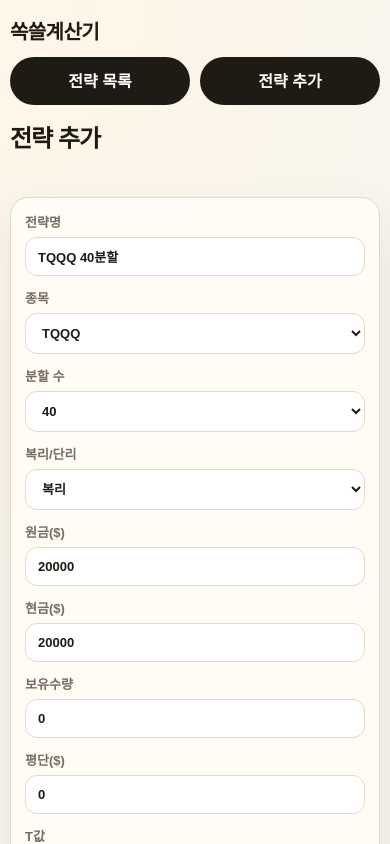
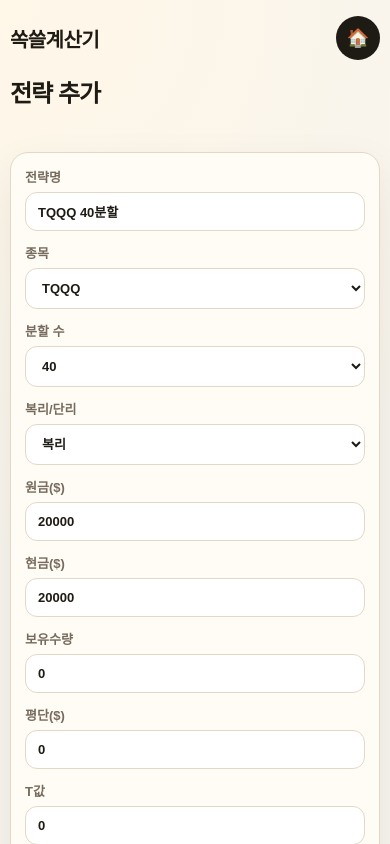
Before and after one commit to wkdeogh/LTH, a Next.js app: page /strategies/new in a window 390 px wide. Shown: the top 844 px of the page. Built offline with nearby package versions, Linux system fonts and the light colour scheme.

Commit message:
Improve navigation and strategy tabs

```diff
--- a/src/app/globals.css
+++ b/src/app/globals.css
@@ -55,12 +55,6 @@
   letter-spacing: -0.03em;
 }
 
-.nav {
-  display: flex;
-  gap: 10px;
-}
-
-.nav a,
 .button,
 button {
   background: var(--ink);
@@ -73,6 +67,54 @@
   justify-content: center;
   min-height: 44px;
   padding: 11px 15px;
+}
+
+.home-button {
+  align-items: center;
+  background: var(--ink);
+  border-radius: 999px;
+  color: #fff;
+  display: inline-flex;
+  font-size: 18px;
+  height: 44px;
+  justify-content: center;
+  width: 44px;
+}
+
+.title-row {
+  align-items: center;
+  display: flex;
+  gap: 12px;
+  justify-content: space-between;
+}
+
+.tabs {
+  background: #fff;
+  border: 1px solid var(--line);
+  border-radius: 18px;
+  display: grid;
+  gap: 4px;
+  grid-template-columns: repeat(3, 1fr);
+  padding: 4px;
+}
+
+.tab {
+  align-items: center;
+  border-radius: 14px;
+  color: var(--muted);
+  display: flex;
+  font-size: 14px;
+  font-weight: 800;
+  justify-content: center;
+  min-height: 42px;
+  padding: 9px 8px;
+  text-align: center;
+}
+
+.tab.active {
+  background: var(--ink);
+  color: #fff;
+  box-shadow: 0 8px 18px rgba(30, 26, 20, 0.16);
 }
 
 .button.secondary,
@@ -241,9 +283,8 @@
   }
 
   .topbar {
-    align-items: flex-start;
-    flex-direction: column;
-    gap: 12px;
+    align-items: center;
+    flex-direction: row;
     margin-bottom: 20px;
   }
 
@@ -267,16 +308,30 @@
     grid-template-columns: 1fr;
   }
 
-  .actions,
-  .nav {
+  .actions {
     width: 100%;
   }
 
   .button,
-  button,
-  .nav a {
+  button {
     flex: 1;
     min-height: 48px;
+  }
+
+  .title-row {
+    align-items: stretch;
+    flex-direction: column;
+  }
+
+  .tabs {
+    border-radius: 16px;
+    gap: 3px;
+  }
+
+  .tab {
+    font-size: 13px;
+    min-height: 44px;
+    padding: 8px 5px;
   }
 
   th,
--- a/src/app/layout.tsx
+++ b/src/app/layout.tsx
@@ -16,10 +16,9 @@
             <Link className="brand" href="/">
               쏙쓸계산기
             </Link>
-            <nav className="nav">
-              <Link href="/">전략 목록</Link>
-              <Link href="/strategies/new">전략 추가</Link>
-            </nav>
+            <Link className="home-button" href="/" aria-label="전략 목록으로 이동" title="전략 목록">
+              🏠
+            </Link>
           </header>
           {children}
         </main>
--- a/src/app/page.tsx
+++ b/src/app/page.tsx
@@ -30,7 +30,10 @@
   return (
     <div className="stack">
       <section className="hero">
-        <h1>전략 목록</h1>
+        <div className="title-row">
+          <h1>전략 목록</h1>
+          <Link className="button" href="/strategies/new">전략 추가</Link>
+        </div>
       </section>
 
       {strategies && strategies.length > 0 ? (
@@ -59,7 +62,6 @@
         <section className="panel">
           <h2>아직 전략이 없습니다</h2>
           <p className="muted">TQQQ 또는 SOXL 전략을 하나 추가하면 계산을 시작할 수 있습니다.</p>
-          <Link className="button" href="/strategies/new">첫 전략 추가</Link>
         </section>
       )}
     </div>
```
Also changed, not shown: src/app/strategies/[id]/executions/new/page.tsx (+4 -6 lines), src/app/strategies/[id]/page.tsx (+3 -5 lines), src/app/strategies/[id]/plan/page.tsx (+4 -7 lines), src/components/StrategyTabs.tsx (added, +24 -0 lines).
